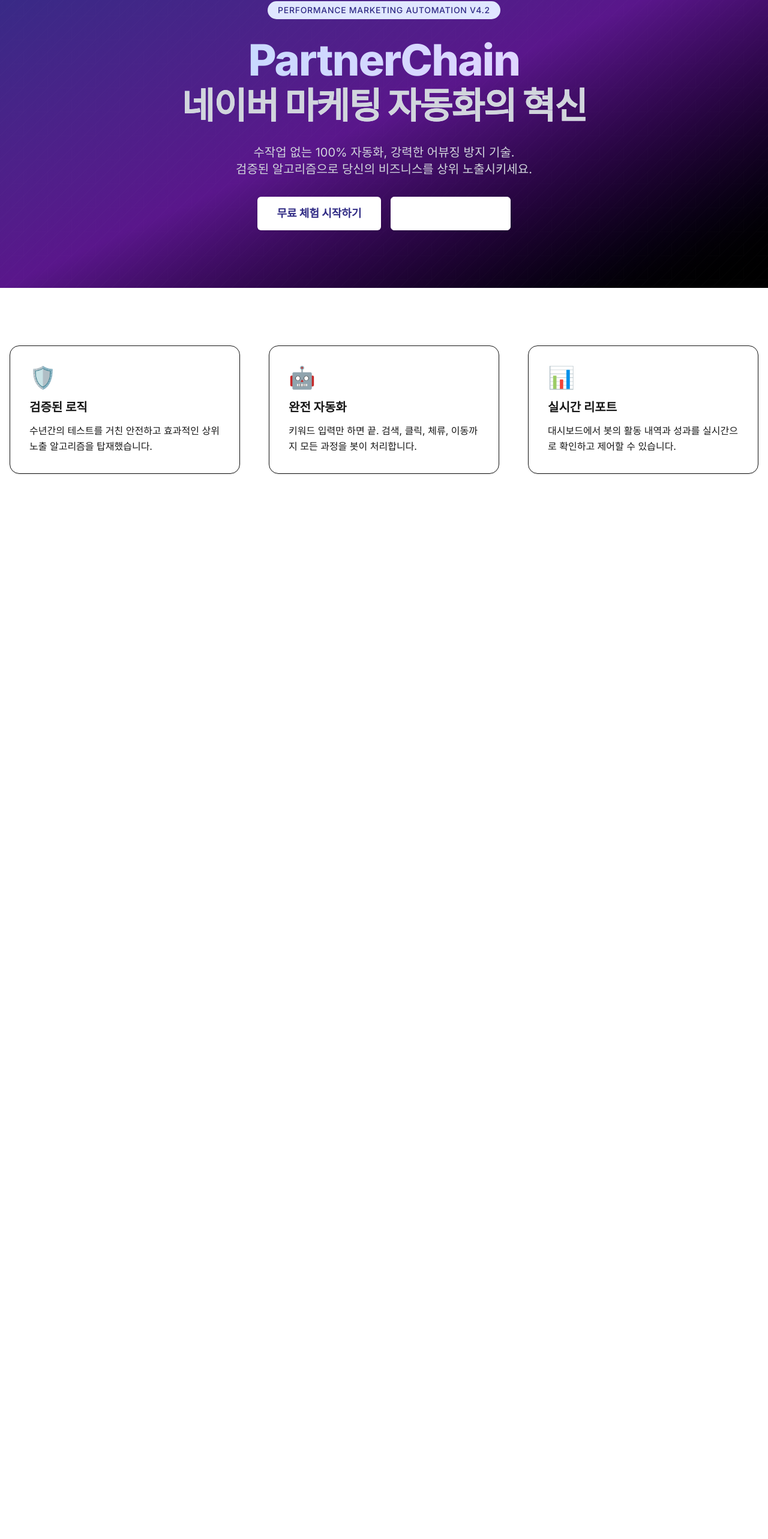
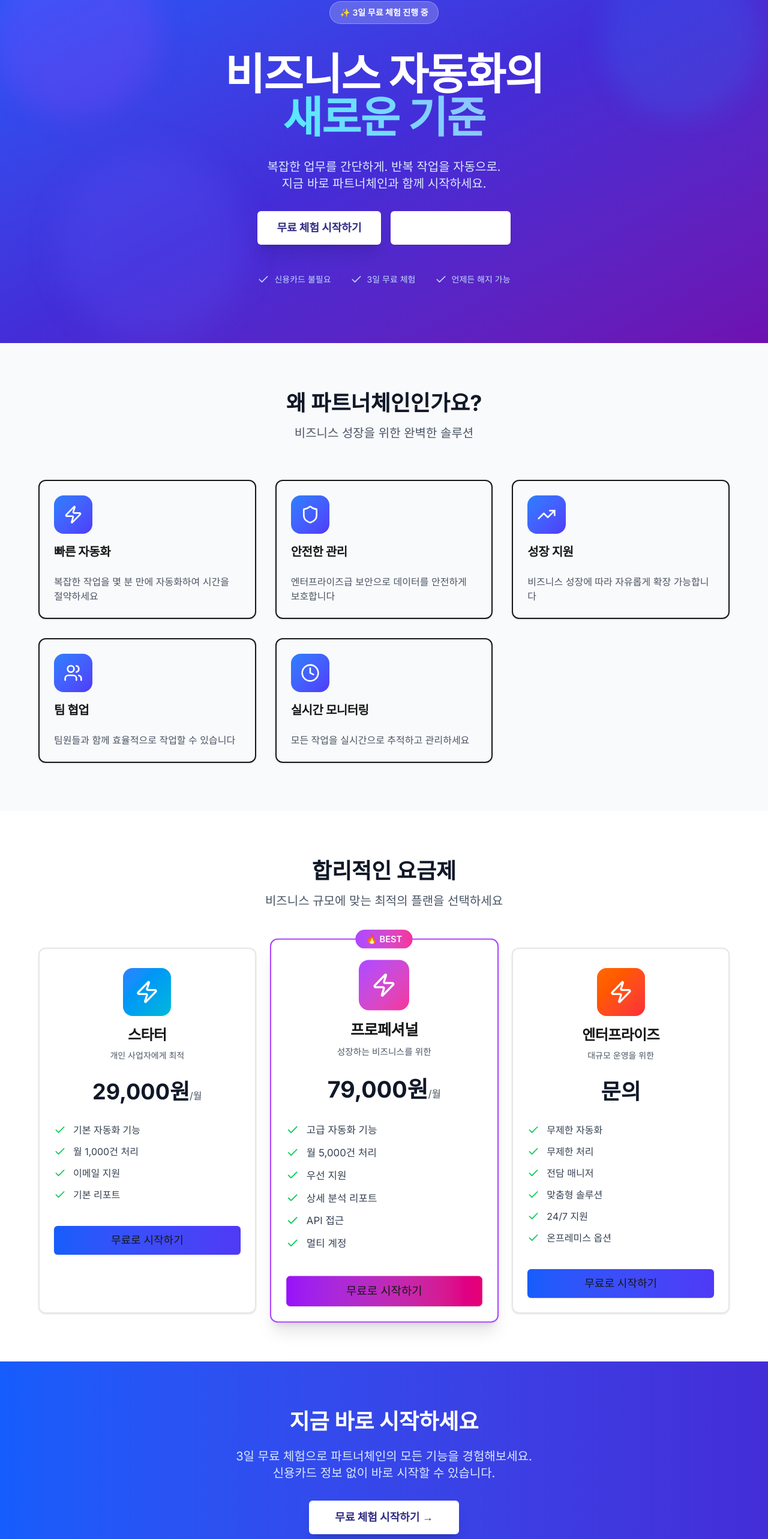
Before and after one commit to dltlqeowkd-hash/partnerchain-bot, a Next.js app in the folder frontend/: page / in a window 1280 px wide. Shown: the part 159-2725 px from the top of the page at 60% size. Before the commit the page ends 1045 px from the top, so only its background shows below. Built offline with nearby package versions, Linux system fonts and the light colour scheme.

Commit message:
feat: redesign homepage with COOL IP style

```diff
--- a/frontend/src/app/page.tsx
+++ b/frontend/src/app/page.tsx
@@ -3,88 +3,307 @@
 import Link from "next/link";
 import { Button } from "@/components/ui/button";
 import { Badge } from "@/components/ui/badge";
+import { Card, CardContent, CardDescription, CardHeader, CardTitle } from "@/components/ui/card";
 import { useAuth } from "@/contexts/auth-context";
+import { Check, Zap, Shield, TrendingUp, Users, Clock } from "lucide-react";
 
 export default function Home() {
   const { user } = useAuth();
 
+  const plans = [
+    {
+      name: "스타터",
+      price: "29,000원",
+      period: "/월",
+      description: "개인 사업자에게 최적",
+      features: [
+        "기본 자동화 기능",
+        "월 1,000건 처리",
+        "이메일 지원",
+        "기본 리포트"
+      ],
+      color: "from-blue-500 to-cyan-500",
+      recommended: false
+    },
+    {
+      name: "프로페셔널",
+      price: "79,000원",
+      period: "/월",
+      description: "성장하는 비즈니스를 위한",
+      features: [
+        "고급 자동화 기능",
+        "월 5,000건 처리",
+        "우선 지원",
+        "상세 분석 리포트",
+        "API 접근",
+        "멀티 계정"
+      ],
+      color: "from-purple-500 to-pink-500",
+      recommended: true
+    },
+    {
+      name: "엔터프라이즈",
+      price: "문의",
+      period: "",
+      description: "대규모 운영을 위한",
+      features: [
+        "무제한 자동화",
+        "무제한 처리",
+        "전담 매니저",
+        "맞춤형 솔루션",
+        "24/7 지원",
+        "온프레미스 옵션"
+      ],
+      color: "from-orange-500 to-red-500",
+      recommended: false
+    }
+  ];
+
+  const features = [
+    {
+      icon: <Zap className="w-8 h-8" />,
+      title: "빠른 자동화",
+      description: "복잡한 작업을 몇 분 만에 자동화하여 시간을 절약하세요"
+    },
+    {
+      icon: <Shield className="w-8 h-8" />,
+      title: "안전한 관리",
+      description: "엔터프라이즈급 보안으로 데이터를 안전하게 보호합니다"
+    },
+    {
+      icon: <TrendingUp className="w-8 h-8" />,
+      title: "성장 지원",
+      description: "비즈니스 성장에 따라 자유롭게 확장 가능합니다"
+    },
+    {
+      icon: <Users className="w-8 h-8" />,
+      title: "팀 협업",
+      description: "팀원들과 함께 효율적으로 작업할 수 있습니다"
+    },
+    {
+      icon: <Clock className="w-8 h-8" />,
+      title: "실시간 모니터링",
+      description: "모든 작업을 실시간으로 추적하고 관리하세요"
+    }
+  ];
+
   return (
     <div className="flex min-h-screen flex-col">
-      <section className="relative flex-1 flex items-center justify-center overflow-hidden bg-gradient-to-br from-indigo-900 via-purple-900 to-black px-4 py-24 text-center text-white">
-        <div className="absolute inset-0 bg-[url('/grid-pattern.svg')] opacity-10"></div>
-        <div className="container relative z-10 mx-auto max-w-4xl space-y-8">
-          <Badge variant="secondary" className="px-4 py-1 text-sm font-medium uppercase tracking-wider text-indigo-900 bg-indigo-100">
-            Performance Marketing Automation v4.2
-          </Badge>
-          <h1 className="text-5xl font-extrabold tracking-tight sm:text-7xl bg-clip-text text-transparent bg-gradient-to-r from-blue-200 to-purple-200">
-            PartnerChain
+      {/* Hero Section - COOL IP Style */}
+      <section className="relative flex-1 flex items-center justify-center overflow-hidden bg-gradient-to-br from-blue-600 via-indigo-700 to-purple-800 px-4 py-24 text-center text-white">
+        {/* Animated Background */}
+        <div className="absolute inset-0 opacity-20">
+          <div className="absolute top-0 -left-4 w-72 h-72 bg-purple-500 rounded-full mix-blend-multiply filter blur-xl animate-blob"></div>
+          <div className="absolute top-0 -right-4 w-72 h-72 bg-blue-500 rounded-full mix-blend-multiply filter blur-xl animate-blob animation-delay-2000"></div>
+          <div className="absolute -bottom-8 left-20 w-72 h-72 bg-indigo-500 rounded-full mix-blend-multiply filter blur-xl animate-blob animation-delay-4000"></div>
+        </div>
+
+        <div className="relative mx-auto max-w-5xl space-y-8">
+          <div className="inline-block">
+            <Badge className="mb-4 bg-white/20 text-white border-white/30 px-4 py-2 text-sm backdrop-blur-sm">
+              ✨ 3일 무료 체험 진행 중
+            </Badge>
+          </div>
+
+          <h1 className="text-5xl font-bold tracking-tight sm:text-6xl md:text-7xl">
+            비즈니스 자동화의
             <br />
-            <span className="text-4xl sm:text-6xl text-gray-300">네이버 마케팅 자동화의 혁신</span>
+            <span className="bg-gradient-to-r from-cyan-300 to-blue-300 bg-clip-text text-transparent">
+              새로운 기준
+            </span>
           </h1>
-          <p className="mx-auto max-w-2xl text-lg text-gray-300 sm:text-xl">
-            수작업 없는 100% 자동화, 강력한 어뷰징 방지 기술.
+
+          <p className="mx-auto max-w-2xl text-lg sm:text-xl text-blue-100">
+            복잡한 업무를 간단하게. 반복 작업을 자동으로.
             <br />
-            검증된 알고리즘으로 당신의 비즈니스를 상위 노출시키세요.
+            지금 바로 파트너체인과 함께 시작하세요.
           </p>
-          <div className="flex flex-col items-center justify-center gap-4 sm:flex-row">
+
+          <div className="flex flex-col items-center justify-center gap-4 sm:flex-row mt-8">
             {user ? (
-              // 로그인 상태: 대시보드로 이동
               <Link href="/dashboard">
-                <Button size="lg" className="h-14 min-w-[200px] text-lg font-bold bg-white text-indigo-900 hover:bg-gray-100">
+                <Button size="lg" className="h-14 min-w-[200px] text-lg font-bold bg-white text-indigo-900 hover:bg-gray-100 shadow-xl hover:shadow-2xl transition-all">
                   대시보드로 이동
                 </Button>
               </Link>
             ) : (
-              // 비로그인 상태: 회원가입 & 로그인
               <>
                 <Link href="/signup">
-                  <Button size="lg" className="h-14 min-w-[200px] text-lg font-bold bg-white text-indigo-900 hover:bg-gray-100">
+                  <Button size="lg" className="h-14 min-w-[200px] text-lg font-bold bg-white text-indigo-900 hover:bg-gray-100 shadow-xl hover:shadow-2xl transition-all">
                     무료 체험 시작하기
                   </Button>
                 </Link>
                 <Link href="/login">
-                  <Button size="lg" variant="outline" className="h-14 min-w-[200px] text-lg border-white text-white hover:bg-white/10">
+                  <Button size="lg" variant="outline" className="h-14 min-w-[200px] text-lg border-2 border-white text-white hover:bg-white/10 backdrop-blur-sm">
                     로그인
                   </Button>
                 </Link>
               </>
             )}
           </div>
+
+          <div className="flex flex-wrap items-center justify-center gap-8 mt-12 text-sm text-blue-200">
+            <div className="flex items-center gap-2">
+              <Check className="w-5 h-5" />
+              <span>신용카드 불필요</span>
+            </div>
+            <div className="flex items-center gap-2">
+              <Check className="w-5 h-5" />
+              <span>3일 무료 체험</span>
+            </div>
+            <div className="flex items-center gap-2">
+              <Check className="w-5 h-5" />
+              <span>언제든 해지 가능</span>
+            </div>
+          </div>
         </div>
       </section>
 
       {/* Features Section */}
-      <section className="bg-background py-24">
+      <section className="py-20 bg-gray-50">
         <div className="container mx-auto px-4">
-          <div className="grid gap-12 sm:grid-cols-2 lg:grid-cols-3">
-            <FeatureCard
-              title="검증된 로직"
-              desc="수년간의 테스트를 거친 안전하고 효과적인 상위 노출 알고리즘을 탑재했습니다."
-              icon="🛡️"
-            />
-            <FeatureCard
-              title="완전 자동화"
-              desc="키워드 입력만 하면 끝. 검색, 클릭, 체류, 이동까지 모든 과정을 봇이 처리합니다."
-              icon="🤖"
-            />
-            <FeatureCard
-              title="실시간 리포트"
-              desc="대시보드에서 봇의 활동 내역과 성과를 실시간으로 확인하고 제어할 수 있습니다."
-              icon="📊"
-            />
+          <div className="text-center mb-16">
+            <h2 className="text-4xl font-bold text-gray-900 mb-4">
+              왜 파트너체인인가요?
+            </h2>
+            <p className="text-xl text-gray-600">
+              비즈니스 성장을 위한 완벽한 솔루션
+            </p>
+          </div>
+
+          <div className="grid grid-cols-1 md:grid-cols-2 lg:grid-cols-3 gap-8 max-w-6xl mx-auto">
+            {features.map((feature, index) => (
+              <Card key={index} className="border-2 hover:border-blue-500 transition-all hover:shadow-lg">
+                <CardHeader>
+                  <div className="w-16 h-16 bg-gradient-to-br from-blue-500 to-indigo-600 rounded-2xl flex items-center justify-center text-white mb-4">
+                    {feature.icon}
+                  </div>
+                  <CardTitle className="text-xl">{feature.title}</CardTitle>
+                </CardHeader>
+                <CardContent>
+                  <p className="text-gray-600">{feature.description}</p>
+                </CardContent>
+              </Card>
+            ))}
           </div>
         </div>
       </section>
+
+      {/* Pricing Section - COOL IP Style Cards */}
+      <section className="py-20 bg-white">
+        <div className="container mx-auto px-4">
+          <div className="text-center mb-16">
+            <h2 className="text-4xl font-bold text-gray-900 mb-4">
+              합리적인 요금제
+            </h2>
+            <p className="text-xl text-gray-600">
+              비즈니스 규모에 맞는 최적의 플랜을 선택하세요
+            </p>
+          </div>
+
+          <div className="grid grid-cols-1 md:grid-cols-3 gap-8 max-w-6xl mx-auto">
+            {plans.map((plan, index) => (
+              <Card
+                key={index}
+                className={`relative border-2 transition-all hover:shadow-2xl ${plan.recommended
+                    ? 'border-purple-500 shadow-xl scale-105'
+                    : 'border-gray-200 hover:border-blue-400'
+                  }`}
+              >
+                {plan.recommended && (
+                  <div className="absolute -top-4 left-1/2 transform -translate-x-1/2">
+                    <Badge className="bg-gradient-to-r from-purple-500 to-pink-500 text-white px-4 py-1 text-sm">
+                      🔥 BEST
+                    </Badge>
+                  </div>
+                )}
+
+                <CardHeader className="text-center pb-8 pt-8">
+                  <div className={`w-20 h-20 mx-auto mb-4 rounded-2xl bg-gradient-to-br ${plan.color} flex items-center justify-center`}>
+                    <Zap className="w-10 h-10 text-white" />
+                  </div>
+                  <CardTitle className="text-2xl mb-2">{plan.name}</CardTitle>
+                  <CardDescription className="text-gray-600">{plan.description}</CardDescription>
+                  <div className="mt-6">
+                    <span className="text-4xl font-bold text-gray-900">{plan.price}</span>
+                    <span className="text-gray-600">{plan.period}</span>
+                  </div>
+                </CardHeader>
+
+                <CardContent className="space-y-4">
+                  <div className="space-y-3">
+                    {plan.features.map((feature, fIndex) => (
+                      <div key={fIndex} className="flex items-start gap-3">
+                        <Check className="w-5 h-5 text-green-500 flex-shrink-0 mt-0.5" />
+                        <span className="text-gray-700">{feature}</span>
+                      </div>
+                    ))}
+                  </div>
+
+                  <Button
+                    className={`w-full mt-6 h-12 text-lg ${plan.recommended
+                        ? 'bg-gradient-to-r from-purple-600 to-pink-600 hover:from-purple-700 hover:to-pink-700'
+                        : 'bg-gradient-to-r from-blue-600 to-indigo-600 hover:from-blue-700 hover:to-indigo-700'
+                      }`}
+                    asChild
+                  >
+                    <Link href={user ? "/dashboard" : "/signup"}>
+                      {user ? "플랜 선택하기" : "무료로 시작하기"}
+                    </Link>
+                  </Button>
+                </CardContent>
+              </Card>
+            ))}
+          </div>
+        </div>
+      </section>
+
+      {/* CTA Section */}
+      <section className="py-20 bg-gradient-to-r from-blue-600 to-indigo-700 text-white">
+        <div className="container mx-auto px-4 text-center">
+          <h2 className="text-4xl font-bold mb-6">
+            지금 바로 시작하세요
+          </h2>
+          <p className="text-xl mb-8 text-blue-100 max-w-2xl mx-auto">
+            3일 무료 체험으로 파트너체인의 모든 기능을 경험해보세요.
+            <br />
+            신용카드 정보 없이 바로 시작할 수 있습니다.
+          </p>
+          {!user && (
+            <Link href="/signup">
+              <Button size="lg" className="h-14 min-w-[250px] text-lg font-bold bg-white text-indigo-900 hover:bg-gray-100 shadow-xl">
+                무료 체험 시작하기 →
+              </Button>
+            </Link>
+          )}
+        </div>
+      </section>
+
+      <style jsx global>{`
+        @keyframes blob {
+          0% {
+            transform: translate(0px, 0px) scale(1);
+          }
+          33% {
+            transform: translate(30px, -50px) scale(1.1);
+          }
+          66% {
+            transform: translate(-20px, 20px) scale(0.9);
+          }
+          100% {
+            transform: translate(0px, 0px) scale(1);
+          }
+        }
+        .animate-blob {
+          animation: blob 7s infinite;
+        }
+        .animation-delay-2000 {
+          animation-delay: 2s;
+        }
+        .animation-delay-4000 {
+          animation-delay: 4s;
+        }
+      `}</style>
     </div>
   );
 }
-
-function FeatureCard({ title, desc, icon }: { title: string; desc: string; icon: string }) {
-  return (
-    <div className="group rounded-2xl border bg-card p-8 shadow-sm transition-all hover:shadow-md hover:-translate-y-1">
-      <div className="mb-4 text-4xl">{icon}</div>
-      <h3 className="mb-3 text-xl font-bold">{title}</h3>
-      <p className="text-muted-foreground leading-relaxed">{desc}</p>
-    </div>
-  );
-}
```
